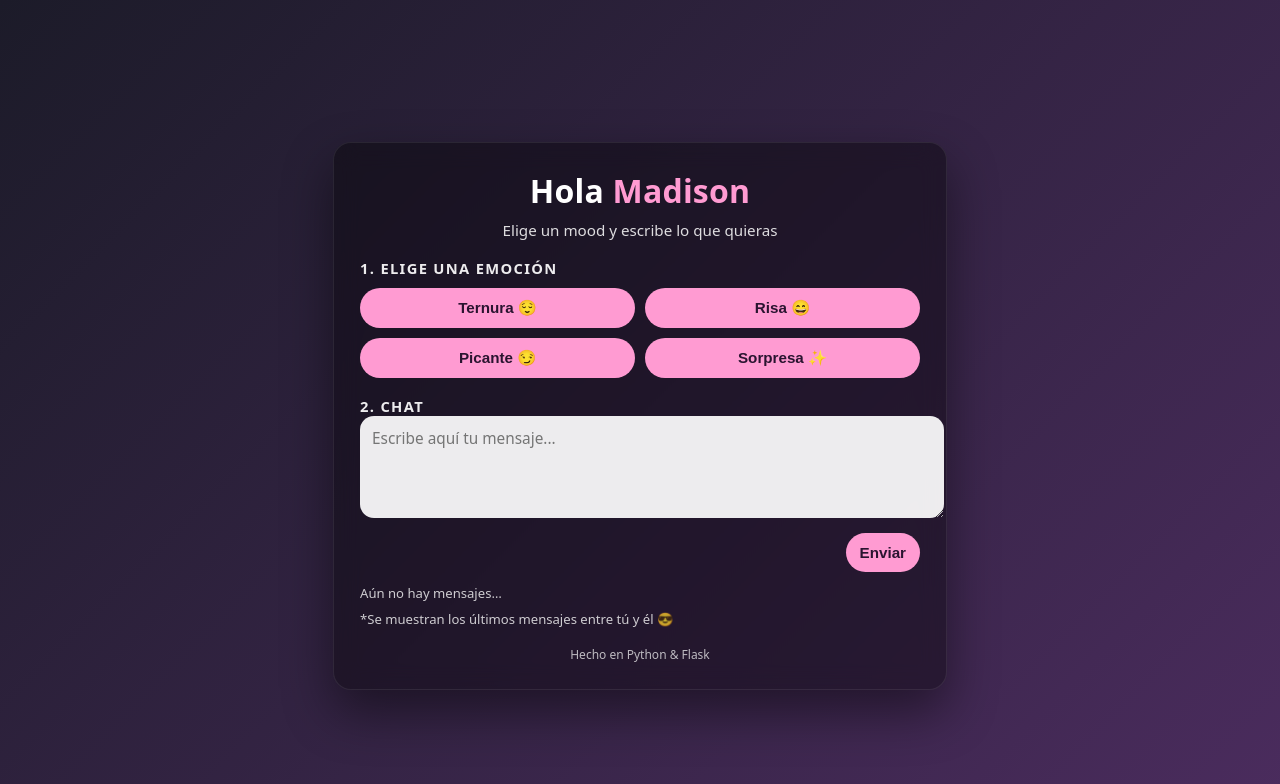
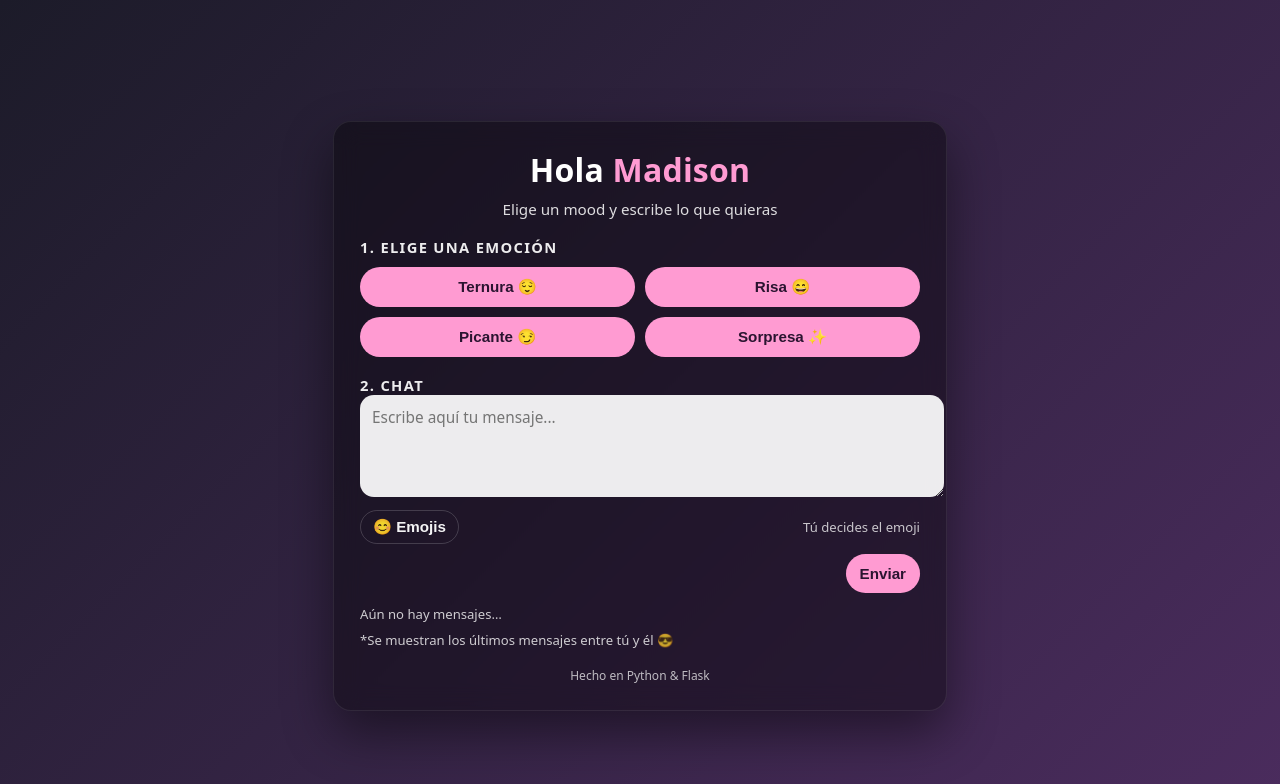
Before and after one commit to MiguelSZ99/Madison, a Flask app: page /app in a window 1280 px wide. Shown: the top 784 px of the page. Run offline with Flask 3, Linux system fonts and the light colour scheme; data that the repository does not hold is empty.

Commit message:
Emoji picker tipo WhatsApp

```diff
--- a/templates/index.html
+++ b/templates/index.html
@@ -140,6 +140,49 @@
       font-size: 1.05rem;
       opacity: 0.95;
     }
+
+    /* Emoji picker */
+    .emoji-row {
+      margin-top: 8px;
+      display: flex;
+      justify-content: space-between;
+      align-items: center;
+      gap: 10px;
+      flex-wrap: wrap;
+      position: relative;
+    }
+    .emoji-btn {
+      background: transparent;
+      border: 1px solid rgba(255,255,255,0.18);
+      color: #fff;
+      border-radius: 999px;
+      padding: 7px 12px;
+      cursor: pointer;
+      font-weight: 800;
+      opacity: 0.95;
+    }
+    .emoji-panel {
+      display: none;
+      position: absolute;
+      left: 0;
+      top: -190px;
+      background: rgba(0,0,0,0.88);
+      border-radius: 14px;
+      padding: 10px;
+      box-shadow: 0 12px 30px rgba(0,0,0,0.6);
+      border: 1px solid rgba(255,255,255,0.12);
+      max-width: 340px;
+      z-index: 10;
+    }
+    .emoji-panel span {
+      font-size: 1.35rem;
+      cursor: pointer;
+      margin: 6px;
+      display: inline-block;
+      transition: transform 0.1s ease;
+      user-select: none;
+    }
+    .emoji-panel span:hover { transform: scale(1.18); }
   </style>
 </head>
 
@@ -176,7 +219,36 @@
       <div class="section-title">2. Chat</div>
 
       <form method="post">
-        <textarea name="pregunta" placeholder="Escribe aquí tu mensaje..."></textarea>
+        <textarea id="msgInput" name="pregunta" placeholder="Escribe aquí tu mensaje..."></textarea>
+
+        <div class="emoji-row">
+          <button class="emoji-btn" type="button" onclick="toggleEmojis()">😊 Emojis</button>
+
+          <div id="emojiPanel" class="emoji-panel">
+            <!-- Caritas -->
+            <span onclick="addEmoji('😀')">😀</span>
+            <span onclick="addEmoji('😄')">😄</span>
+            <span onclick="addEmoji('😉')">😉</span>
+            <span onclick="addEmoji('😏')">😏</span>
+            <span onclick="addEmoji('😍')">😍</span>
+            <span onclick="addEmoji('😂')">😂</span>
+            <span onclick="addEmoji('🤔')">🤔</span>
+            <span onclick="addEmoji('😎')">😎</span>
+            <span onclick="addEmoji('🥰')">🥰</span>
+            <span onclick="addEmoji('😅')">😅</span>
+            <span onclick="addEmoji('🙃')">🙃</span>
+
+            <!-- Corazones y extras -->
+            <span onclick="addEmoji('❤️')">❤️</span>
+            <span onclick="addEmoji('🖤')">🖤</span>
+            <span onclick="addEmoji('💘')">💘</span>
+            <span onclick="addEmoji('✨')">✨</span>
+            <span onclick="addEmoji('🔥')">🔥</span>
+          </div>
+
+          <div style="opacity:0.75; font-size:0.82rem;">Tú decides el emoji</div>
+        </div>
+
         <div style="margin-top: 10px; text-align: right;">
           <button type="submit">Enviar</button>
         </div>
@@ -195,12 +267,38 @@
   </div>
 
 <script>
+function toggleEmojis() {
+  const panel = document.getElementById("emojiPanel");
+  panel.style.display = (panel.style.display === "block") ? "none" : "block";
+}
+
+function addEmoji(emoji) {
+  const textarea = document.getElementById("msgInput");
+  const start = textarea.selectionStart;
+  const end = textarea.selectionEnd;
+
+  const text = textarea.value;
+  textarea.value = text.substring(0, start) + emoji + text.substring(end);
+
+  textarea.focus();
+  textarea.selectionStart = textarea.selectionEnd = start + emoji.length;
+}
+
+// cerrar panel si clic fuera
+document.addEventListener("click", (e) => {
+  const panel = document.getElementById("emojiPanel");
+  const btn = document.querySelector(".emoji-btn");
+  if (!panel || !btn) return;
+  if (!panel.contains(e.target) && !btn.contains(e.target)) {
+    panel.style.display = "none";
+  }
+});
+
 function emojiFor(who){
   if(who === "ella") return "🙂";
   if(who === "miguel") return "😎";
   return "💬";
 }
-
 function labelFor(who){
   if(who === "ella") return "Tú";
   if(who === "miguel") return "Él";
@@ -254,7 +352,6 @@ function updateChat() {
     })
     .catch(() => {});
 }
-
 setInterval(updateChat, 2000);
 updateChat();
 </script>
```
